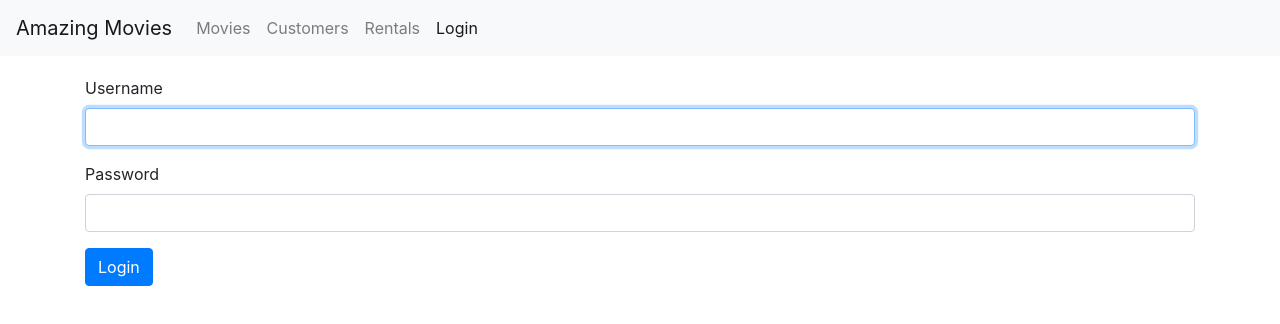
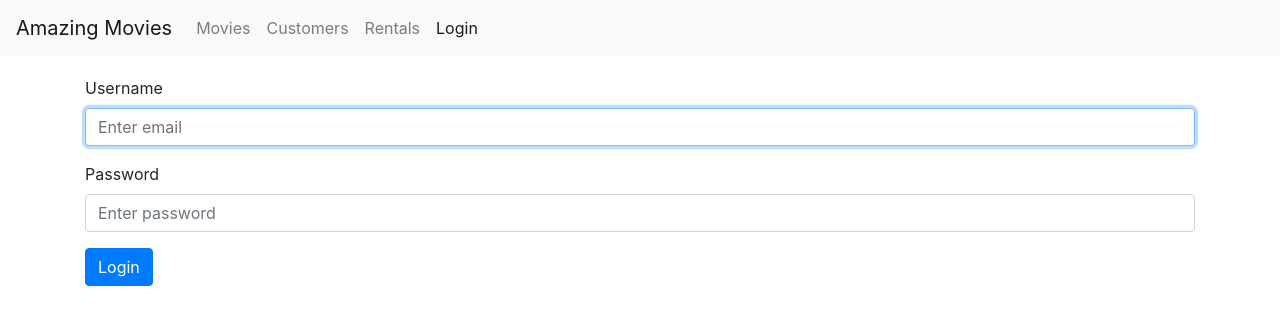
Before and after one commit to nikhilkadu/movie-library, a React (Create React App) app: page /login in a window 1280 px wide. Shown: the top 324 px of the page. Built offline with nearby package versions, Linux system fonts and the light colour scheme.

Commit message:
Add state for the username and password.

```diff
--- a/src/components/login-form.jsx
+++ b/src/components/login-form.jsx
@@ -1,7 +1,9 @@
 import React, { Component } from "react";
 
 class LoginForm extends Component {
-  state = {};
+  state = {
+    account: { username: "", password: "" }
+  };
   username = React.createRef();
 
   handleSubmitForm(e) {
@@ -10,7 +12,15 @@ class LoginForm extends Component {
       console.log("Form Submitted by ", this.username.current.value);
   }
 
+  handleChange({ currentTarget: input }) {
+    const account = { ...this.state.account };
+    account[input.name] = input.value;
+    console.log(account);
+    this.setState({ account });
+  }
+
   render() {
+    const { account } = this.state;
     return (
       <div>
         <form onSubmit={e => this.handleSubmitForm(e)}>
@@ -20,13 +30,25 @@ class LoginForm extends Component {
               autoFocus
               ref={this.username}
               className="form-control"
-              type="text"
+              type="email"
               id="login"
+              onChange={e => this.handleChange(e)}
+              name="username"
+              value={account.username}
+              placeholder="Enter email"
             />
           </div>
           <div className="form-group">
             <label htmlFor="pass">Password</label>
-            <input className="form-control" type="text" id="pass" />
+            <input
+              className="form-control"
+              type="password"
+              id="pass"
+              onChange={e => this.handleChange(e)}
+              name="password"
+              value={account.password}
+              placeholder="Enter password"
+            />
           </div>
           <button type="submit" className="btn btn-primary">
             Login
```
